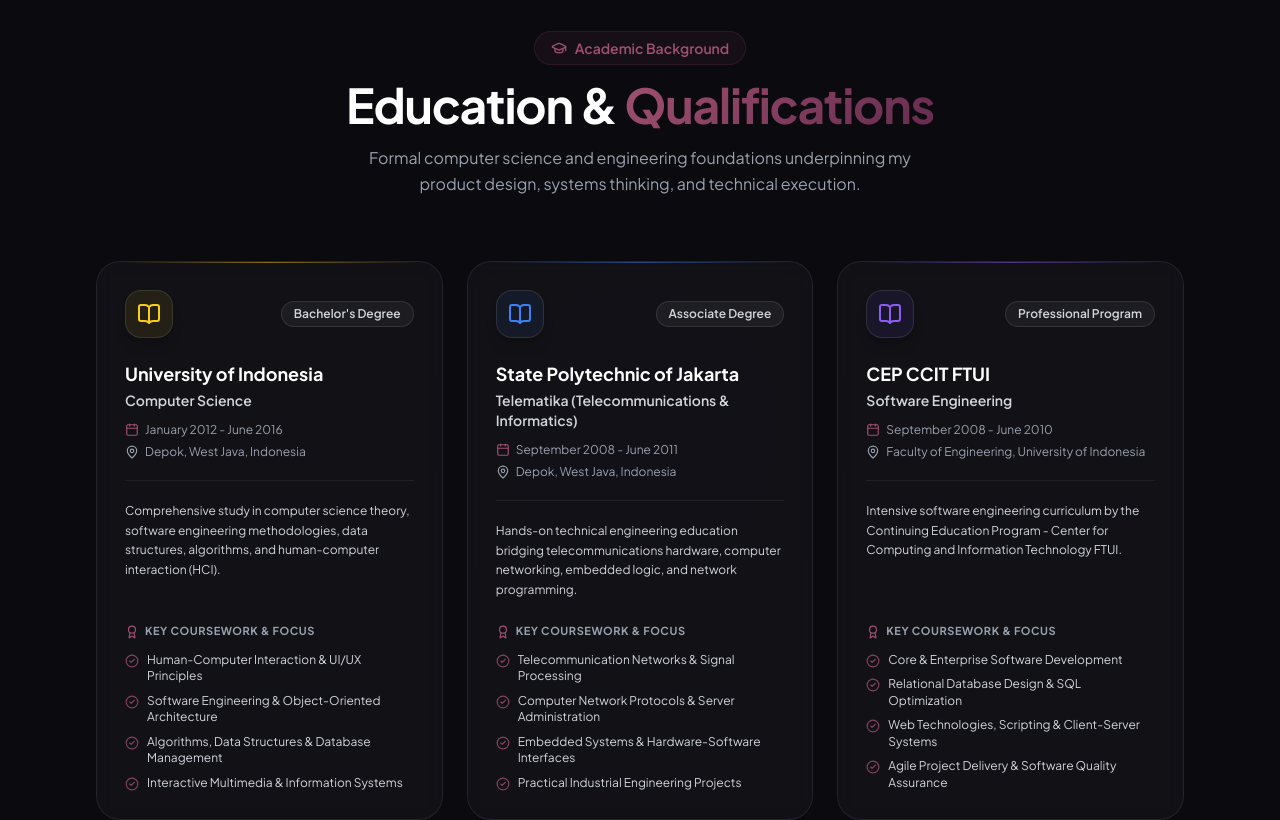
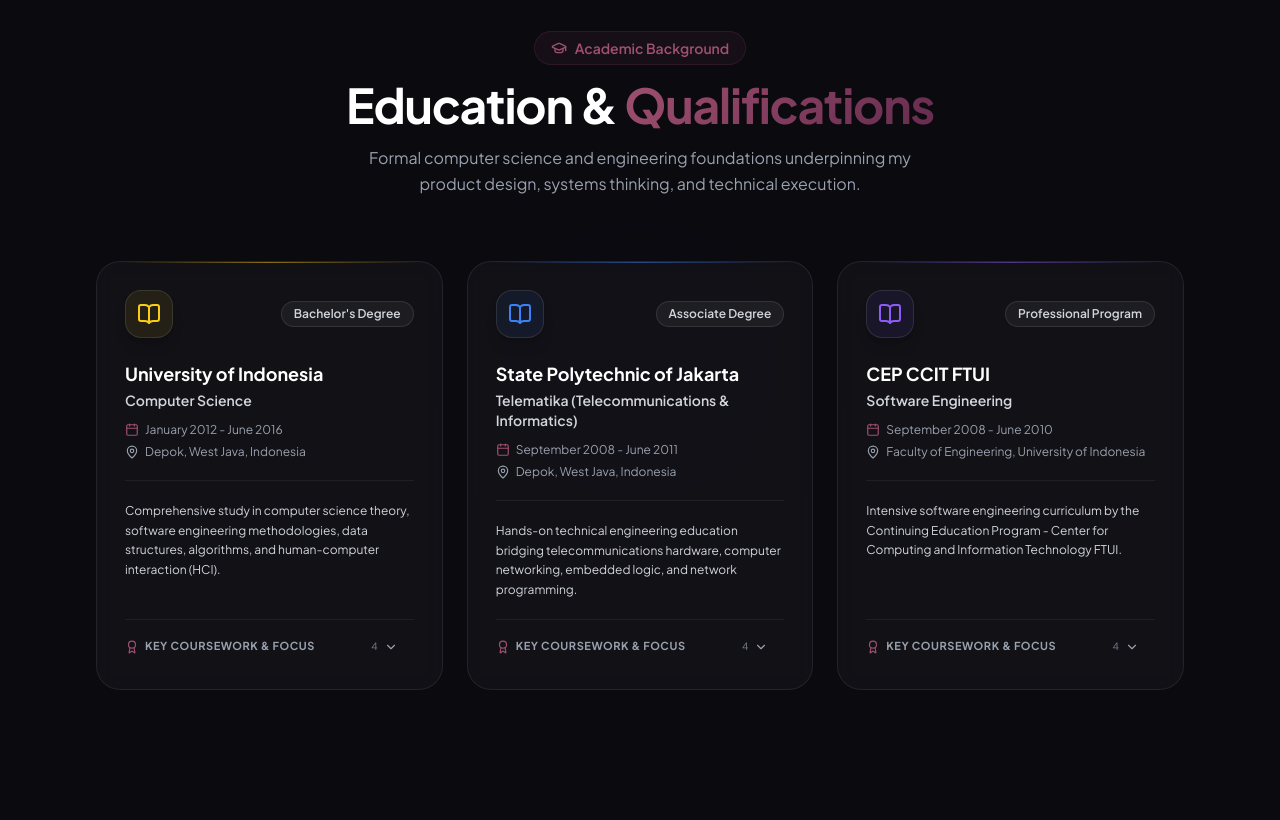
Before and after one commit to AndySinaga10/Portfolio, a Next.js app: page / in a window 1280 px wide. Shown: the part 5640-6460 px from the top of the page. Built offline with nearby package versions, Linux system fonts and the light colour scheme.

Commit message:
feat: add expandable accordion for coursework highlights in education cards

```diff
--- a/src/components/sections/EducationSection.tsx
+++ b/src/components/sections/EducationSection.tsx
@@ -1,7 +1,7 @@
 "use client";
 
-import { useRef } from "react";
-import { motion, useInView } from "framer-motion";
+import { useRef, useState } from "react";
+import { motion, useInView, AnimatePresence } from "framer-motion";
 import {
   GraduationCap,
   Calendar,
@@ -9,52 +9,23 @@ import {
   Award,
   BookOpen,
   CheckCircle2,
+  ChevronDown,
 } from "lucide-react";
 import { educations } from "@/data/education";
 
-export default function EducationSection() {
-  const sectionRef = useRef<HTMLElement>(null);
-  const isInView = useInView(sectionRef, { once: true, margin: "-80px" });
+function EducationCard({
+  edu,
+  idx,
+  isInView,
+}: {
+  edu: (typeof educations)[0];
+  idx: number;
+  isInView: boolean;
+}) {
+  const [isOpen, setIsOpen] = useState(false);
 
   return (
-    <section
-      id="education"
-      ref={sectionRef}
-      className="py-16 sm:py-24 lg:py-32 relative overflow-x-clip"
-    >
-      {/* Background radial accent */}
-      <div
-        aria-hidden="true"
-        className="absolute top-1/2 left-1/2 -translate-x-1/2 -translate-y-1/2 w-[320px] sm:w-[600px] h-[320px] sm:h-[600px] rounded-full opacity-[0.03] pointer-events-none blur-3xl"
-        style={{ background: "radial-gradient(circle, #482439, transparent)" }}
-      />
-
-      <div className="relative max-w-6xl mx-auto px-6 sm:px-8">
-        {/* Header */}
     <motion.div
-          initial={{ opacity: 0, y: 24 }}
-          animate={isInView ? { opacity: 1, y: 0 } : {}}
-          transition={{ duration: 0.6, ease: [0.16, 1, 0.3, 1] }}
-          className="text-center mb-10 sm:mb-16"
-        >
-          <div className="inline-flex items-center gap-2 px-3.5 py-1 sm:px-4 sm:py-1.5 bg-[#482439]/20 text-[#a05070] text-xs sm:text-sm font-semibold rounded-full mb-3 sm:mb-4 border border-[#652b4e]/30">
-            <GraduationCap className="w-3.5 h-3.5 sm:w-4 sm:h-4" />
-            <span>Academic Background</span>
-          </div>
-          <h2 className="text-2xl sm:text-4xl lg:text-5xl font-bold text-white mb-3 sm:mb-4 tracking-tight">
-            Education &amp; <span className="gradient-text">Qualifications</span>
-          </h2>
-          <p className="text-gray-400 max-w-xl mx-auto text-sm sm:text-base leading-relaxed">
-            Formal computer science and engineering foundations underpinning my product design,
-            systems thinking, and technical execution.
-          </p>
-        </motion.div>
-
-        {/* Education Grid */}
-        <div className="grid grid-cols-1 md:grid-cols-2 lg:grid-cols-3 gap-4 sm:gap-6">
-          {educations.map((edu, idx) => (
-            <motion.div
-              key={edu.id}
       initial={{ opacity: 0, y: 24 }}
       animate={isInView ? { opacity: 1, y: 0 } : {}}
       transition={{
@@ -111,18 +82,45 @@ export default function EducationSection() {
         </div>
 
         {/* Description */}
-                <p className="text-xs text-gray-300 leading-relaxed mb-5 sm:mb-6">
+        <p className="text-xs text-gray-300 leading-relaxed mb-4 sm:mb-5">
           {edu.description}
         </p>
       </div>
 
-              {/* Highlights / Core Focus */}
-              <div>
-                <h4 className="text-[10px] sm:text-[11px] font-bold uppercase tracking-wider text-gray-400 mb-2.5 sm:mb-3 flex items-center gap-1.5">
+      {/* Highlights / Core Focus - Expandable Accordion */}
+      <div className="mt-auto pt-3 border-t border-white/[0.06]">
+        <button
+          type="button"
+          onClick={() => setIsOpen(!isOpen)}
+          aria-expanded={isOpen}
+          className="w-full flex items-center justify-between py-1.5 px-2 -mx-2 text-left rounded-lg text-gray-400 hover:text-white hover:bg-white/[0.03] transition-all cursor-pointer group/btn"
+        >
+          <span className="text-[10px] sm:text-[11px] font-bold uppercase tracking-wider flex items-center gap-1.5">
             <Award className="w-3.5 h-3.5 text-[#a05070]" />
             Key Coursework &amp; Focus
-                </h4>
-                <ul className="space-y-1.5 sm:space-y-2">
+          </span>
+          <div className="flex items-center gap-1.5">
+            <span className="text-[10px] text-gray-500 font-medium">
+              {edu.highlights.length}
+            </span>
+            <ChevronDown
+              className={`w-3.5 h-3.5 text-gray-400 group-hover/btn:text-white transition-transform duration-300 ${
+                isOpen ? "rotate-180" : ""
+              }`}
+            />
+          </div>
+        </button>
+
+        <AnimatePresence initial={false}>
+          {isOpen && (
+            <motion.div
+              initial={{ height: 0, opacity: 0 }}
+              animate={{ height: "auto", opacity: 1 }}
+              exit={{ height: 0, opacity: 0 }}
+              transition={{ duration: 0.3, ease: [0.16, 1, 0.3, 1] }}
+              className="overflow-hidden"
+            >
+              <ul className="space-y-1.5 sm:space-y-2 pt-3 pb-1">
                 {edu.highlights.map((item, hIdx) => (
                   <li
                     key={hIdx}
@@ -133,8 +131,61 @@ export default function EducationSection() {
                   </li>
                 ))}
               </ul>
+            </motion.div>
+          )}
+        </AnimatePresence>
       </div>
     </motion.div>
+  );
+}
+
+export default function EducationSection() {
+  const sectionRef = useRef<HTMLElement>(null);
+  const isInView = useInView(sectionRef, { once: true, margin: "-80px" });
+
+  return (
+    <section
+      id="education"
+      ref={sectionRef}
+      className="py-16 sm:py-24 lg:py-32 relative overflow-x-clip"
+    >
+      {/* Background radial accent */}
+      <div
+        aria-hidden="true"
+        className="absolute top-1/2 left-1/2 -translate-x-1/2 -translate-y-1/2 w-[320px] sm:w-[600px] h-[320px] sm:h-[600px] rounded-full opacity-[0.03] pointer-events-none blur-3xl"
+        style={{ background: "radial-gradient(circle, #482439, transparent)" }}
+      />
+
+      <div className="relative max-w-6xl mx-auto px-6 sm:px-8">
+        {/* Header */}
+        <motion.div
+          initial={{ opacity: 0, y: 24 }}
+          animate={isInView ? { opacity: 1, y: 0 } : {}}
+          transition={{ duration: 0.6, ease: [0.16, 1, 0.3, 1] }}
+          className="text-center mb-10 sm:mb-16"
+        >
+          <div className="inline-flex items-center gap-2 px-3.5 py-1 sm:px-4 sm:py-1.5 bg-[#482439]/20 text-[#a05070] text-xs sm:text-sm font-semibold rounded-full mb-3 sm:mb-4 border border-[#652b4e]/30">
+            <GraduationCap className="w-3.5 h-3.5 sm:w-4 sm:h-4" />
+            <span>Academic Background</span>
+          </div>
+          <h2 className="text-2xl sm:text-4xl lg:text-5xl font-bold text-white mb-3 sm:mb-4 tracking-tight">
+            Education &amp; <span className="gradient-text">Qualifications</span>
+          </h2>
+          <p className="text-gray-400 max-w-xl mx-auto text-sm sm:text-base leading-relaxed">
+            Formal computer science and engineering foundations underpinning my product design,
+            systems thinking, and technical execution.
+          </p>
+        </motion.div>
+
+        {/* Education Grid */}
+        <div className="grid grid-cols-1 md:grid-cols-2 lg:grid-cols-3 gap-4 sm:gap-6">
+          {educations.map((edu, idx) => (
+            <EducationCard
+              key={edu.id}
+              edu={edu}
+              idx={idx}
+              isInView={isInView}
+            />
           ))}
         </div>
       </div>
```
Lines whose indentation alone changed are shown as unchanged.
